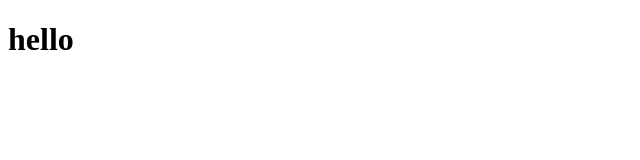
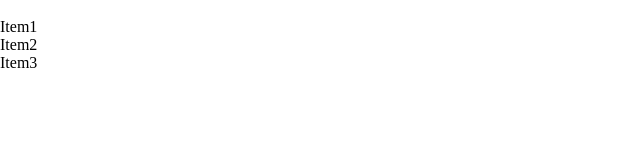
Before and after one commit to mahdimahdawi/CapStone-project2, a website built with webpack: page src/index.html in a window 1280 px wide. Shown: the whole page, without its empty margins (0-640 px from the left). Built offline with nearby package versions, Linux system fonts and the light colour scheme.

Commit message:
Added header and Footer

```diff
--- a/package.json
+++ b/package.json
@@ -22,6 +22,7 @@
   "homepage": "https://github.com/mahdimahdawi/CapStone-project2#readme",
   "devDependencies": {
     "css-loader": "^6.7.1",
+    "html-loader": "^4.1.0",
     "html-webpack-plugin": "^5.5.0",
     "style-loader": "^3.3.1",
     "webpack": "^5.74.0",
--- a/src/index.html
+++ b/src/index.html
@@ -4,9 +4,35 @@
   <meta charset="UTF-8">
   <meta http-equiv="X-UA-Compatible" content="IE=edge">
   <meta name="viewport" content="width=device-width, initial-scale=1.0">
-  <title>Document</title>
+  <title>TvShow</title>
 </head>
 <body>
-  <h1>hello</h1>
+  <div class="header">
+    <div class="logo-image">
+      <img src="" alt="">
+    </div>
+    <div class="menu">
+      <ul class="menu-item">
+        <li class="menu-link">Item1</li>
+        <li class="menu-link">Item2</li>
+        <li class="menu-link">Item3</li>
+      </ul>
+    </div>
+
+  </div>
+  <div class="content">
+    <!-- The Data Comes Dynamically  -->
+  </div>
+
+  <div class="pupop-comments">
+    <!-- The Data comes Dynamically -->
+  </div>
+
+  <div class="footer">
+
+  </div>
+
+
+  <script src="index.js"></script>
 </body>
 </html>
--- /dev/null
+++ b/src/style.css
@@ -0,0 +1,9 @@
+*,
+html,
+body,
+::after,
+::before {
+  margin: 0;
+  padding: 0;
+  box-sizing: border-box;
+}
--- a/webpack.config.js
+++ b/webpack.config.js
@@ -22,7 +22,8 @@ module.exports = {
   },
   plugins: [
     new HtmlWebpackPlugin({
-      title: 'Development',
+      title: 'TVShow',
+      template: './src/index.html',
     }),
   ],
 };
```
Also changed, not shown: src/index.js (+6 -1 lines), dist/index.html, dist/main.js, 1 other file.
